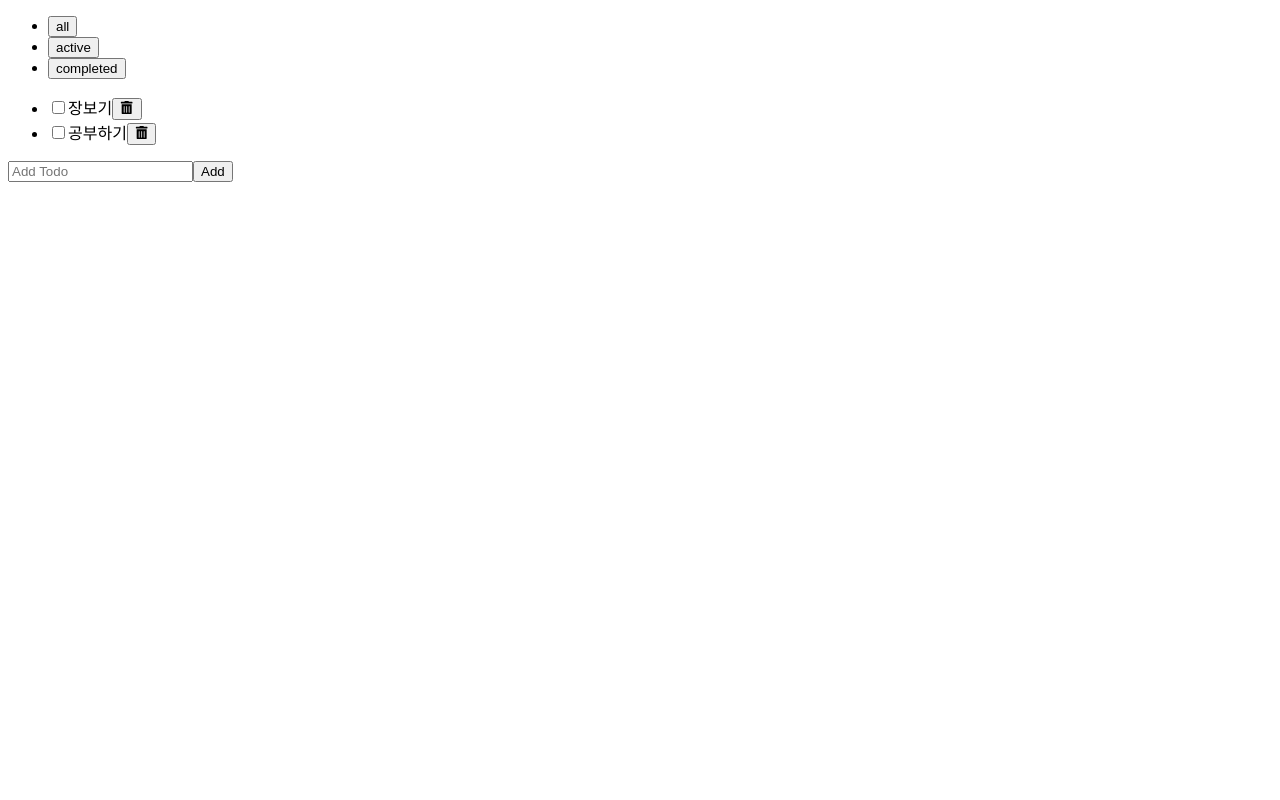
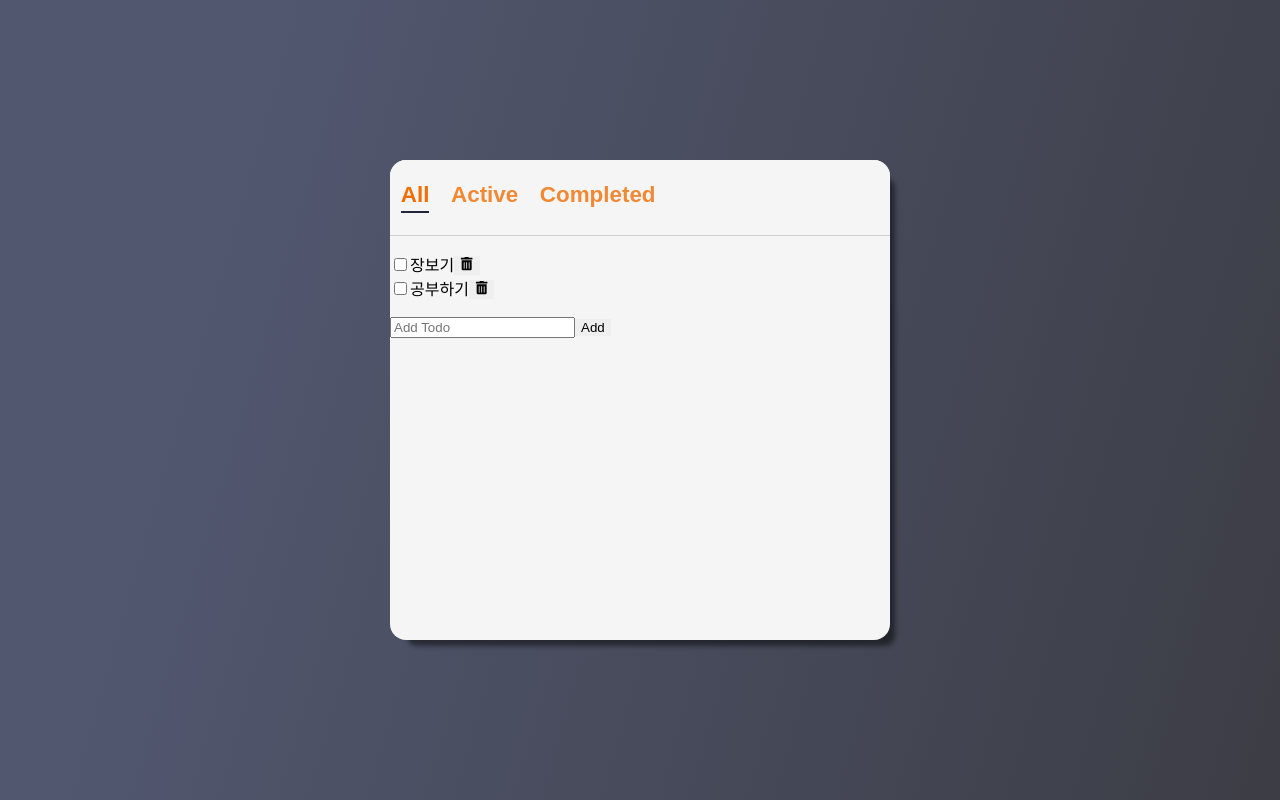
Before and after one commit to dy-08/react-todo, a React (Vite) app: page / in a window 1280 px wide. Built offline with nearby package versions, Linux system fonts and the light colour scheme.

Commit message:
design: 헤더 스타일 적용

```diff
--- a/src/App.jsx
+++ b/src/App.jsx
@@ -7,14 +7,14 @@
 function App() {
   const [filter, setFilter] = useState(filters[0]);
   return (
-    <div>
+    <>
       <Header
         filters={filters}
         filter={filter}
         onFilterChange={(filter) => setFilter(filter)}
       />
       <TodoList filter={filter} />
-    </div>
+    </>
   );
 }
 
--- a/src/components/Header/Header.jsx
+++ b/src/components/Header/Header.jsx
@@ -1,12 +1,19 @@
-import React from 'react';
+import styles from './Header.module.css';
 
 export default function Header({ filters, filter, onFilterChange }) {
   return (
-    <header>
-      <ul>
+    <header className={styles.header}>
+      <ul className={styles.filters}>
         {filters.map((value, index) => (
           <li key={index}>
-            <button onClick={() => onFilterChange(value)}>{value}</button>
+            <button
+              className={`${styles.filter} ${
+                filter === value && styles.selected
+              }`}
+              onClick={() => onFilterChange(value)}
+            >
+              {value}
+            </button>
           </li>
         ))}
       </ul>
--- /dev/null
+++ b/src/components/Header/Header.module.css
@@ -0,0 +1,33 @@
+.header {
+  display: flex;
+  justify-content: space-between;
+  align-items: center;
+  background-color: var(--color-bg-dark);
+  border-bottom: 1px solid var(--color-grey);
+}
+
+.filters {
+  display: flex;
+}
+
+.filter {
+  font-size: 1.4rem;
+  margin: 0.3rem;
+  text-transform: capitalize;
+  background-color: transparent;
+  color: var(--color-accent);
+  opacity: 0.8;
+  font-weight: bold;
+}
+
+.filter:hover,
+.filter.selected {
+  opacity: 1;
+}
+
+.filter.selected::after {
+  content: '';
+  display: block;
+  margin-top: 0.2rem;
+  border: 1px solid var(--color-text);
+}
--- a/src/index.css
+++ b/src/index.css
@@ -0,0 +1,61 @@
+:root {
+  --color-bg-dark: #f5f5f5;
+  --color-bg: #fdfffd;
+  --color-grey: #d1d1d1;
+  --color-text: #22243b;
+  --color-accent: #f16e03;
+}
+body {
+  margin: 0;
+  /* 시스템 폰트 스택 */
+  /* 어떤 OS에서 보든 가장 자연스러운 시스템 폰트로 보여지도록 만들어주는 설정 */
+  font-family: -apple-system, BlinkMacSystemFont, 'Segoe UI', 'Roboto', 'Oxygen',
+    'Ubuntu', 'Cantarell', 'Fira Sans', 'Droid Sans', 'Helvetica Neue',
+    sans-serif;
+  /* 글자 안티앨리어싱(부드럽게 렌더링) 옵션. */
+  /* 크롬, 사파리에서 글자 깔끔하게 */
+  -webkit-font-smoothing: antialiased;
+  /* 파이어폭스(macOS)에서 글자 부드럽게 */
+  -moz-osx-font-smoothing: grayscale;
+  width: 100vw;
+  height: 100vh;
+  display: flex;
+  justify-content: center;
+  align-items: center;
+  background: #807ae4;
+  background: linear-gradient(
+    106deg,
+    rgba(81, 87, 111, 1) 19%,
+    rgba(60, 61, 69, 1) 100%
+  );
+}
+
+#root {
+  width: 100%;
+  height: 60%;
+  max-width: 500px;
+  background-color: var(--color-bg-dark);
+  overflow: hidden;
+  border-radius: 1rem;
+  display: flex;
+  flex-direction: column;
+  box-shadow: 11px 12px 5px -6px rgba(0, 0, 0, 0.48);
+  -webkit-box-shadow: 11px 12px 5px -6px rgba(0, 0, 0, 0.48);
+  -moz-box-shadow: 11px 12px 5px -6px rgba(0, 0, 0, 0.48);
+}
+
+/* <code>: 개발자용 코드 폰트(고정폭 폰트)로 보여라 */
+code {
+  font-family: source-code-pro, Menlo, Monaco, Consolas, 'Courier New',
+    monospace;
+}
+
+ul {
+  list-style: none;
+  padding-left: 0;
+}
+
+button {
+  outline: none;
+  border: none;
+}
```
